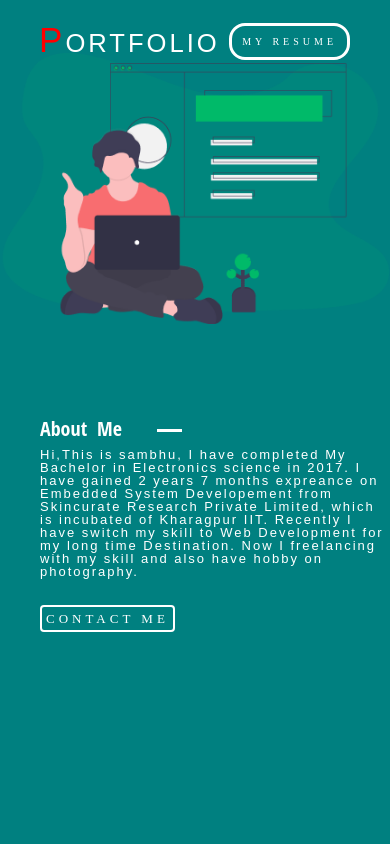
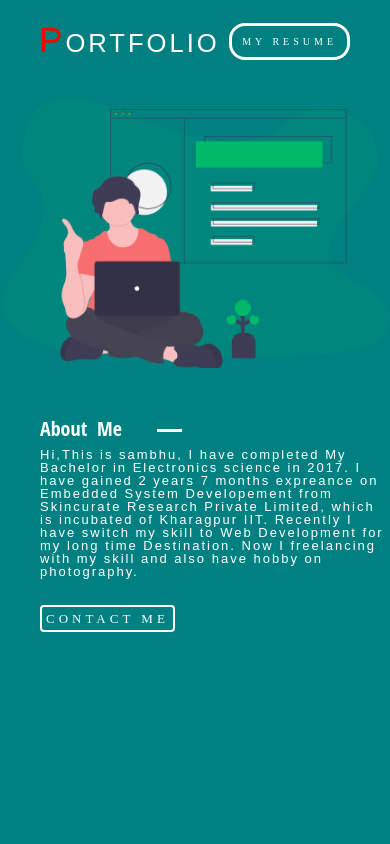
Before and after one commit to sambhu-patra/portfolio, a PHP site: page / in a window 390 px wide. Run offline with PHP 8.4, Linux system fonts and the light colour scheme; some web fonts are replaced.

Commit message:
Adjust image

```diff
--- a/assets/css/style.css
+++ b/assets/css/style.css
@@ -239,11 +239,15 @@ section {
   .left {
     width: 100%;
     height: auto;
+    position: relative;
+    top: 2.7rem;
   }
 
   .left img {
     width: 100%;
     height: auto;
+    position: relative;
+    top: 0.4rem;
   }
 
   .right {
```
